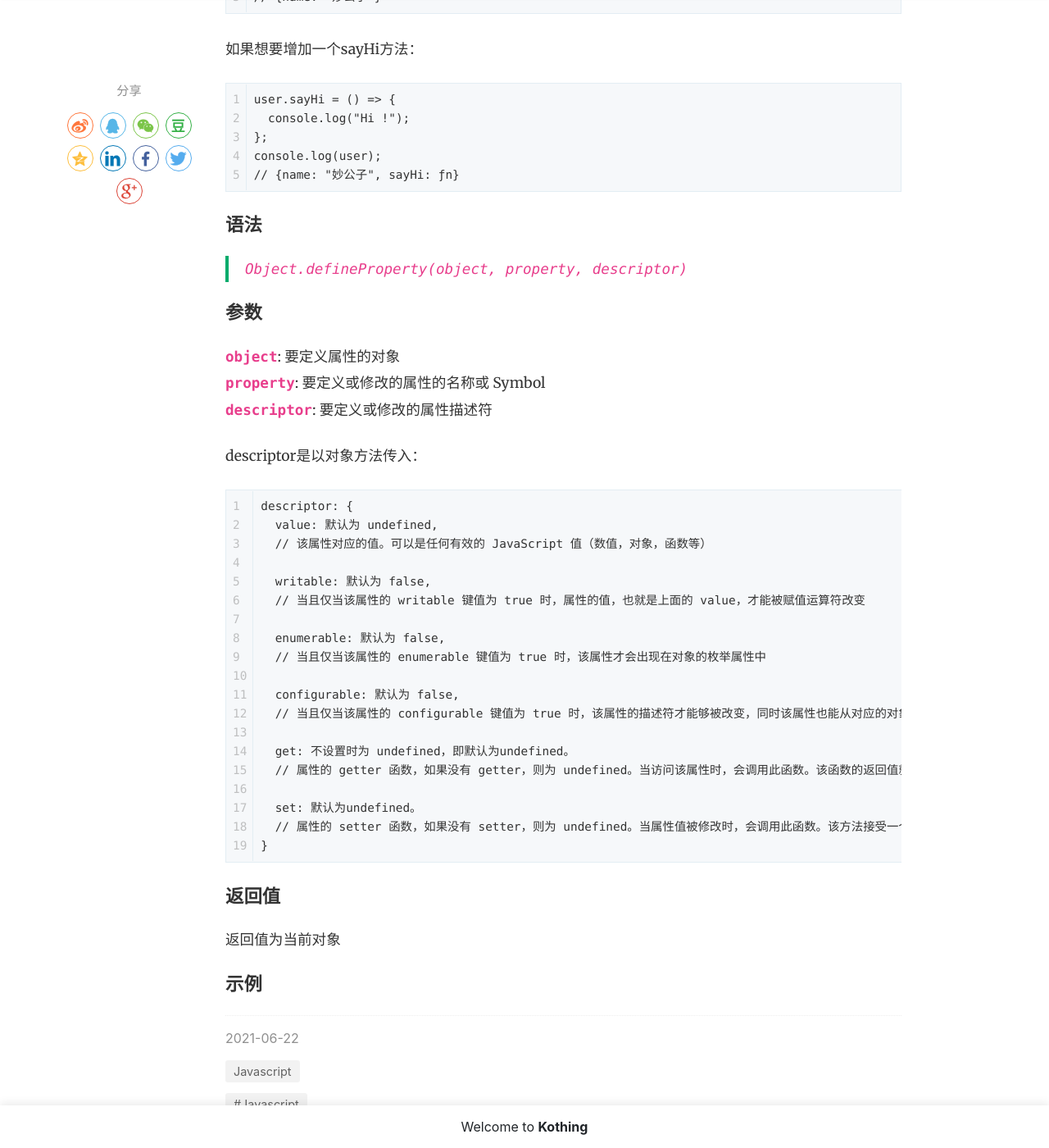
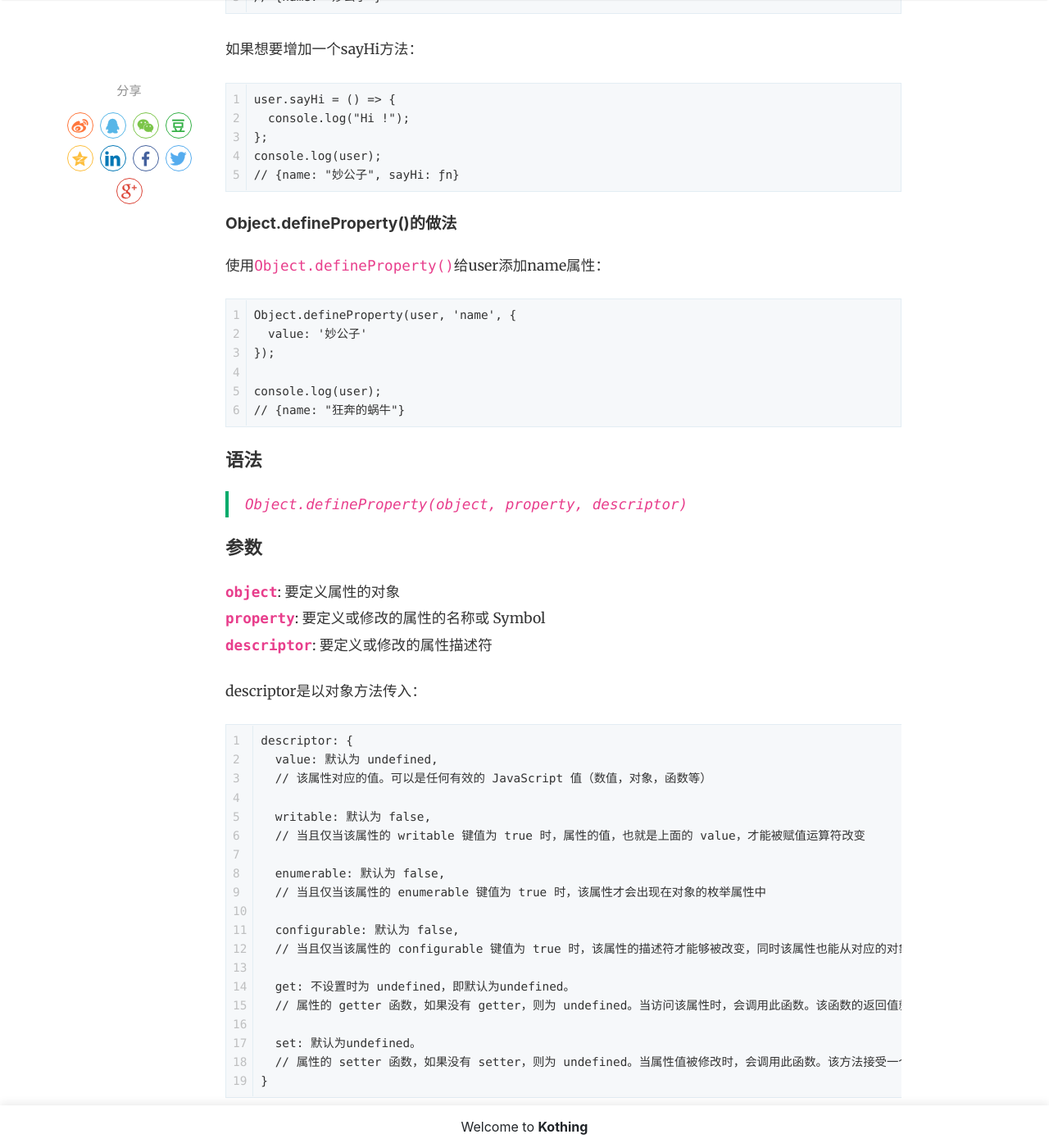
Before and after one commit to kothing/kothing.github.io, a Jekyll site: the page built from _posts/2021-06-22-Object.defineProperty.md, in a window 1280 px wide and 1400 px high, scrolled down 1323 px. Shown: the whole window at 82% size. Built offline with Jekyll 4.4.1, drawn with Linux system fonts in a browser that asks for light colours; nearby versions of some CDN libraries; comment, search, counter and statistics services are not loaded; some of the changed text lies outside the part shown.

Commit message:
Update 2021-06-22-Object.defineProperty.md

````diff
--- a/_posts/2021-06-22-Object.defineProperty.md
+++ b/_posts/2021-06-22-Object.defineProperty.md
@@ -31,6 +31,17 @@ user.sayHi = () => {
 };
 console.log(user);
 // {name: "妙公子", sayHi: ƒn}
+```
+
+#### Object.defineProperty()的做法
+使用`Object.defineProperty()`给user添加name属性：
+```
+Object.defineProperty(user, 'name', {
+  value: '妙公子'
+});
+
+console.log(user);
+// {name: "狂奔的蜗牛"}
 ```
 
 ### 语法
@@ -68,3 +79,18 @@ descriptor: {
 返回值为当前对象
 
 ### 示例
+
+还是上例现有对象`user`：
+```
+let user = {};
+```
+
+使用`Object.defineProperty()`给user添加name属性：
+```
+Object.defineProperty(user, 'name', {
+  value: '妙公子'
+});
+
+console.log(user);
+// {name: "狂奔的蜗牛"}
+```
````
